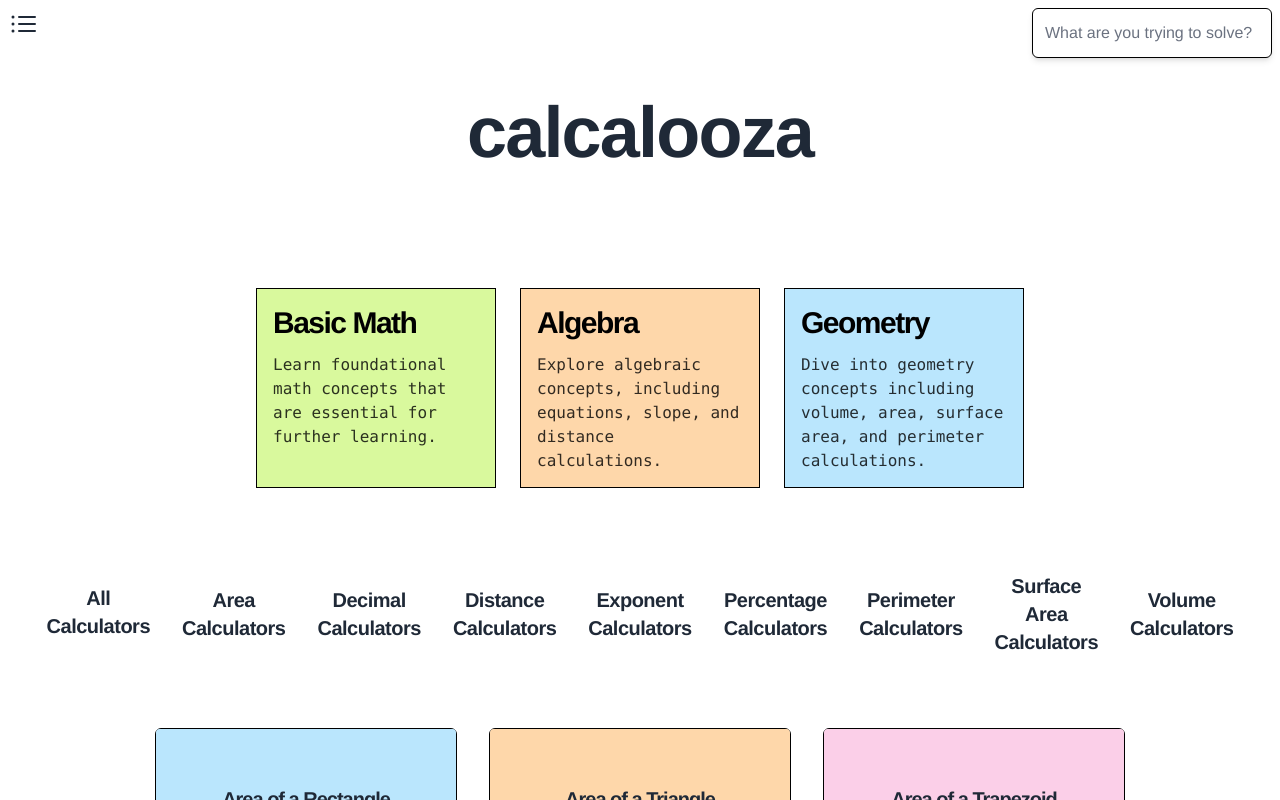
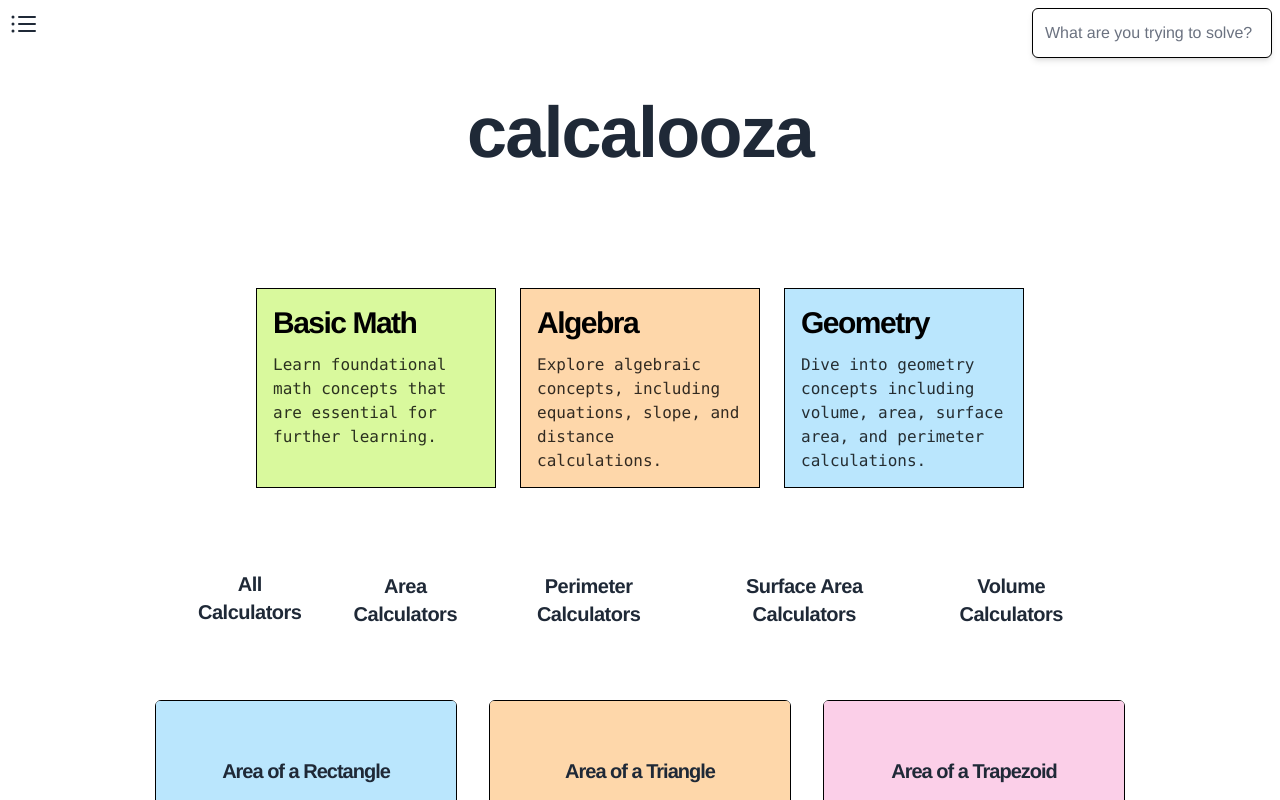
Before and after one commit to samanthacabrera/conversion-calculator, a React (Vite) app: page / in a window 1280 px wide. Shown: the top 800 px of the page. Built offline with nearby package versions, Linux system fonts and the light colour scheme.

Commit message:
minor update to Filter

```diff
--- a/src/Filter.jsx
+++ b/src/Filter.jsx
@@ -23,7 +23,9 @@ const Filter = ({ onSelectCategory }) => {
     };
 
     const [selectedConcept, setSelectedConcept] = useState('Basic Math');
-    const [filteredCategories, setFilteredCategories] = useState(allCategories);
+    const [filteredCategories, setFilteredCategories] = useState(
+    allCategories.filter(cat => conceptToCategories['Geometry'].includes(cat.name))
+);
     const navigate = useNavigate();
 
     const handleConceptClick = (concept) => {
```
